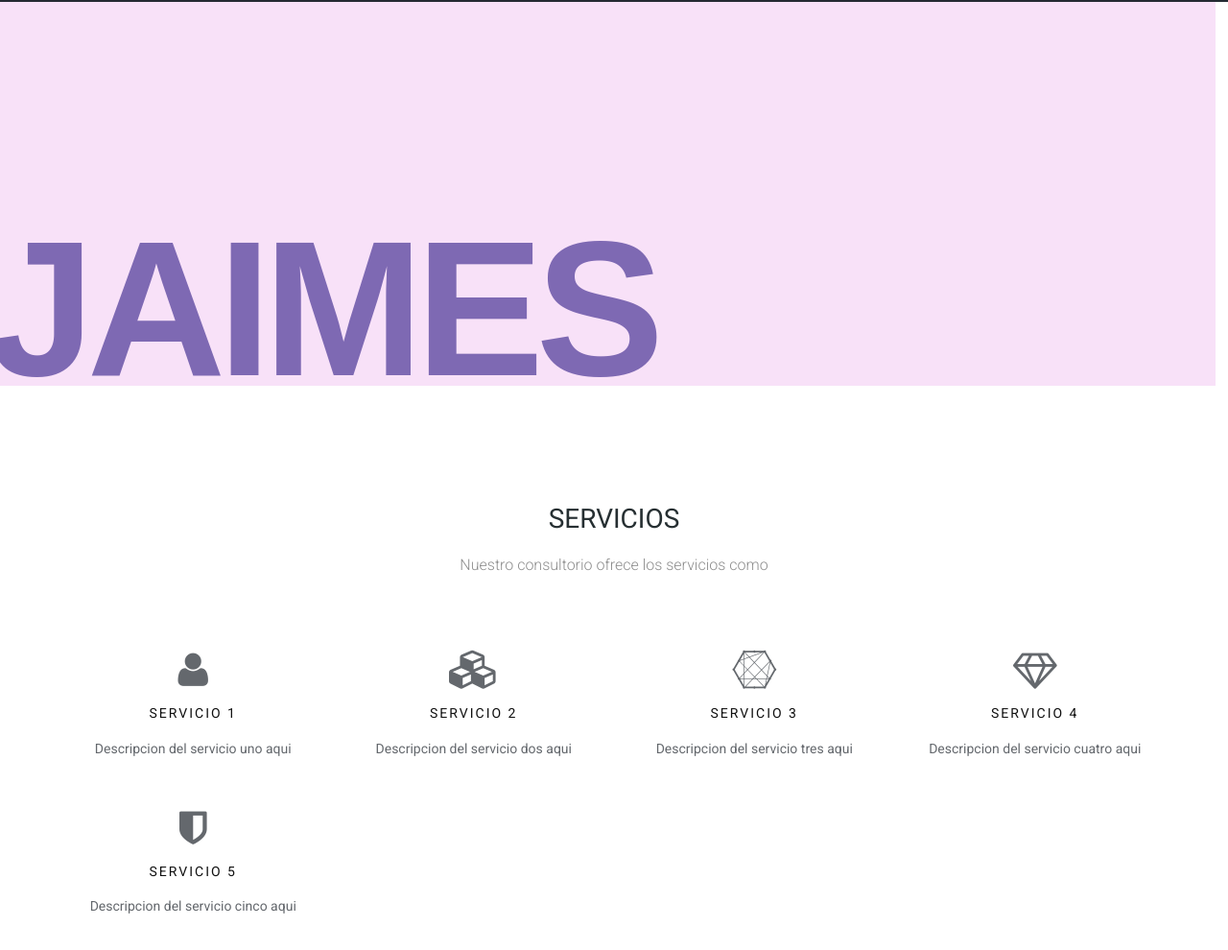
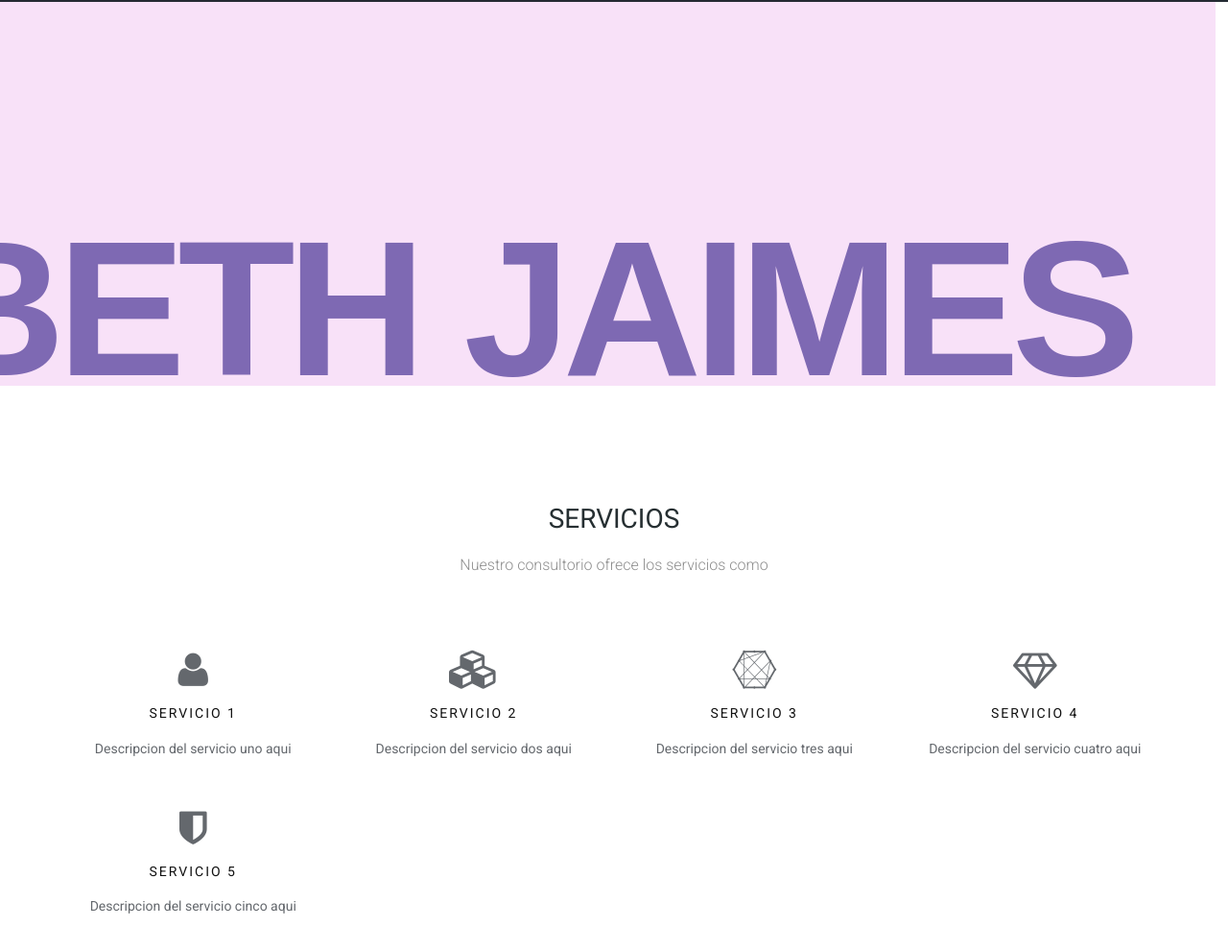
Before and after one commit to CesarKass/VALDOVINOS, a plain HTML site: page index.html in a window 1280 px wide. Shown: the part 1447-2437 px from the top of the page at 96% size. Drawn offline with Linux system fonts and the light colour scheme.

```diff
--- a/index.html
+++ b/index.html
@@ -172,7 +172,7 @@
             data-enllax-type="foreground" style="z-index: 10">
             <img src="images/dr.png" style="width: 400px" />
         </div>
-        <div class="enllax-all texto-parallax" data-enllax-direction="horizontal" data-enllax-ratio="-0.5" data-enllax-type="foreground">
+        <div class="enllax-all texto-parallax" data-enllax-direction="horizontal" data-enllax-ratio="-0.1" data-enllax-type="foreground">
             ibeth jaimes
         </div>
 
```
